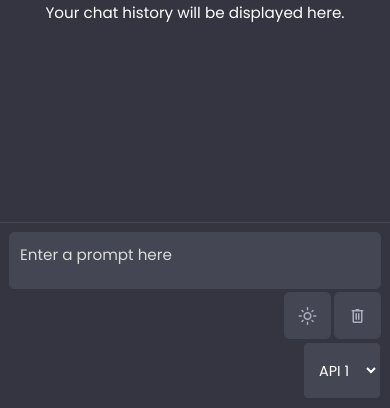
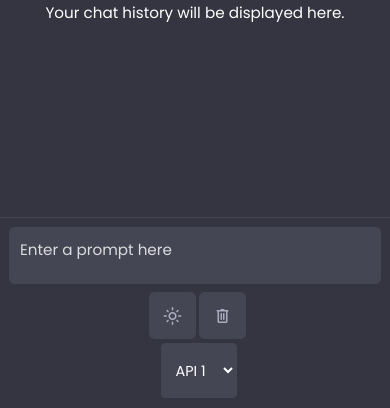
Before and after one commit to knowledge-ukraine/medlocalgpt, a Flask app: page / in a window 390 px wide. Shown: the part 436-844 px from the top of the page. Run offline with Flask 3, Linux system fonts and the light colour scheme.

Commit message:
fix mobile
fix mobile

```diff
--- a/static/stylesheets/_style.css
+++ b/static/stylesheets/_style.css
@@ -338,6 +338,8 @@ span.material-symbols-rounded {
     width: 100%;
     display: flex;
     flex-direction: column; /* Stack elements vertically on mobile */
+    justify-content: center; /* Center elements vertically */
+    align-items: center; /* Center elements horizontally */
     padding: 10px; /* Reduce padding for mobile */
     background: var(--outgoing-chat-bg);
     border-top: 1px solid var(--incoming-chat-border);
@@ -347,12 +349,14 @@ span.material-symbols-rounded {
     display: flex;
     flex-direction: column; /* Stack elements vertically on mobile */
     width: 100%; /* Use the full width of the container */
+    align-items: center; /* Center elements horizontally */
   }
 
   .typing-container .typing-textarea {
     width: 100%;
     display: flex;
-    position: relative;
+    flex-direction: column; /* Stack elements vertically on mobile */
+    align-items: center; /* Center elements horizontally */
     margin-bottom: 5px; /* Add a 5px margin between elements */
   }
 
@@ -373,7 +377,7 @@ span.material-symbols-rounded {
   .typing-content span {
     height: 45px;
     width: 45px;
-    margin-left: 5px;
+    margin-top: 5px; /* Add a 5px margin between elements */
     font-size: 1.25rem; /* Adjust font size for mobile */
   }
 
```
